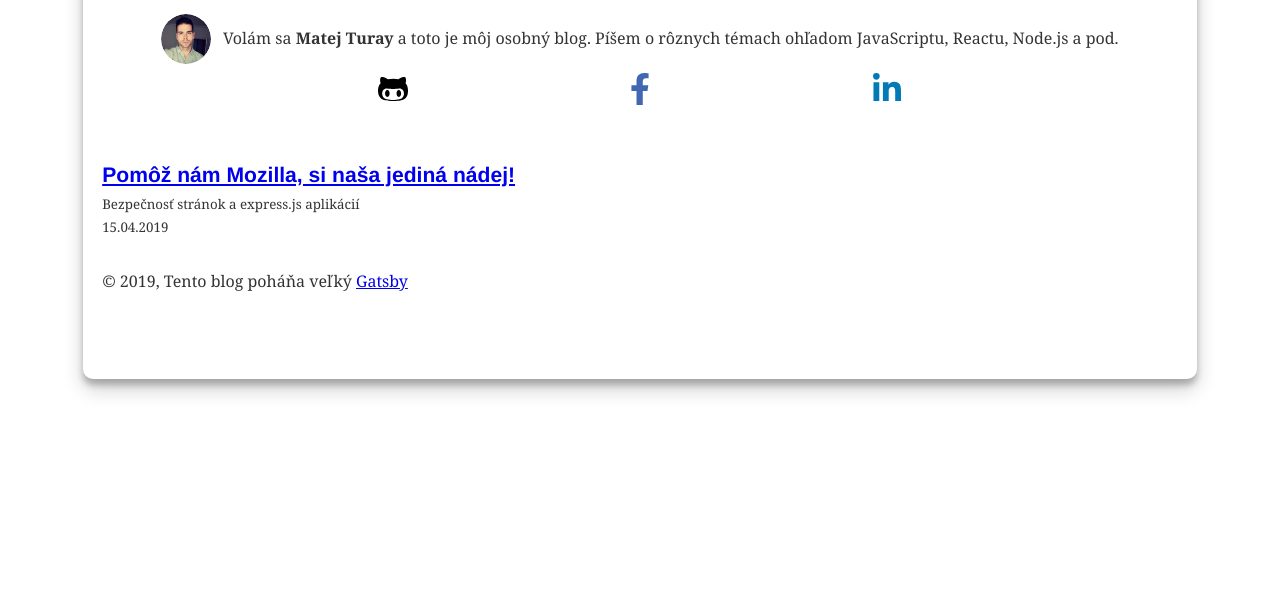
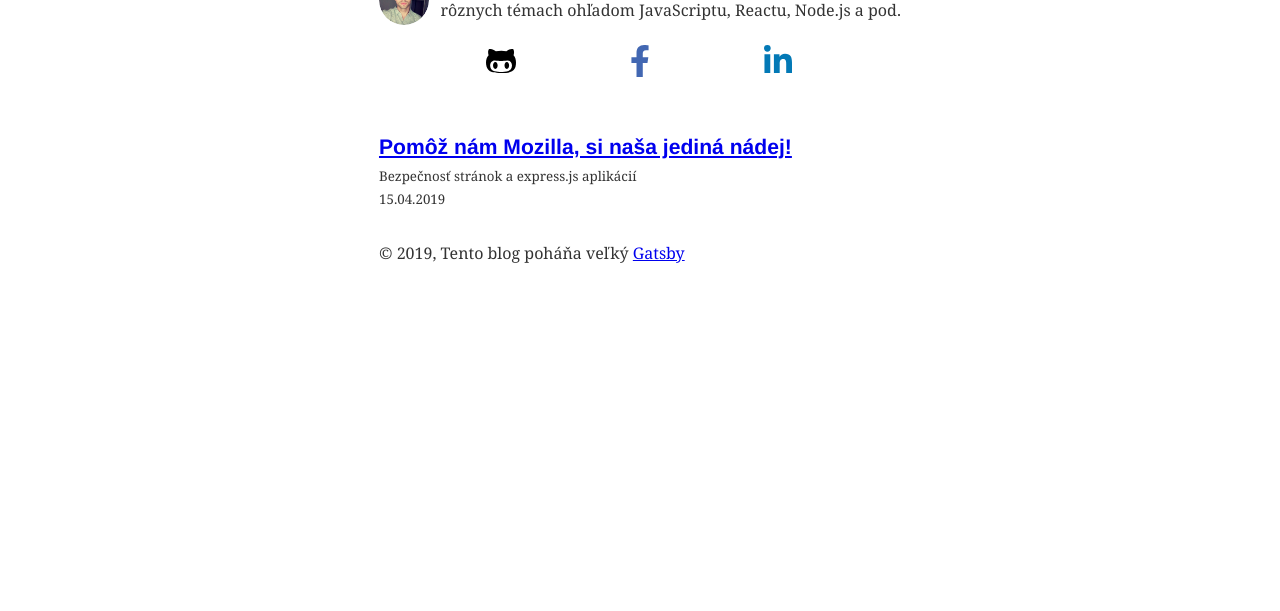
Before and after one commit to MatejTuray/blog, a Gatsby site: page / in a window 1280 px wide. Shown: the part 189-800 px from the top of the page. Built offline with nearby package versions, Linux system fonts and the light colour scheme; Gatsby itself is replaced by a stand-in of ours; some packages are replaced by stand-ins of ours; a small style sheet from the web is missing.

Commit message:
Update layout.js

```diff
--- a/src/components/layout.js
+++ b/src/components/layout.js
@@ -67,9 +67,8 @@ class Layout extends React.Component {
           marginTop: '1rem',
           marginBottom: '1rem',
           borderRadius: 10,
-          boxShadow: '0 10px 20px rgba(0,0,0,0.19), 0 6px 6px rgba(0,0,0,0.23)',
-          maxWidth: rhythm(48),
-          padding: `5.37rem 1.185rem`,
+          maxWidth: rhythm(24),
+          padding: `${rhythm(1.5)} ${rhythm(3 / 4)}`,
           textShadow: "none",
 
         }}
```
